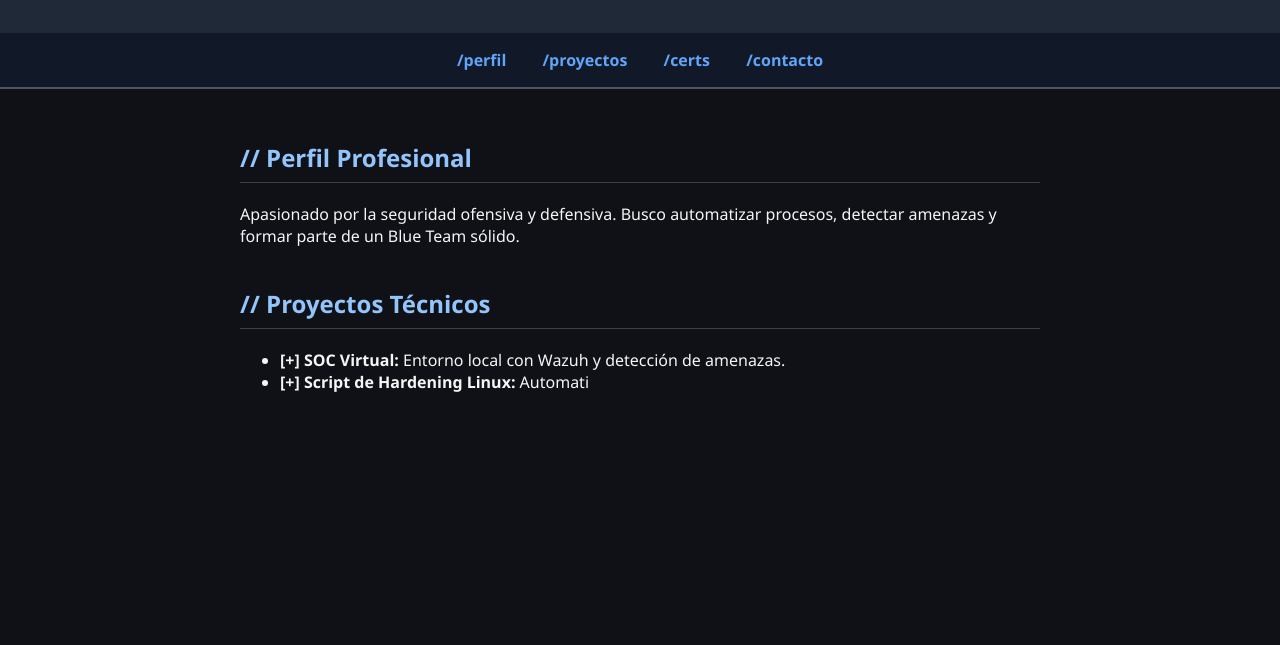
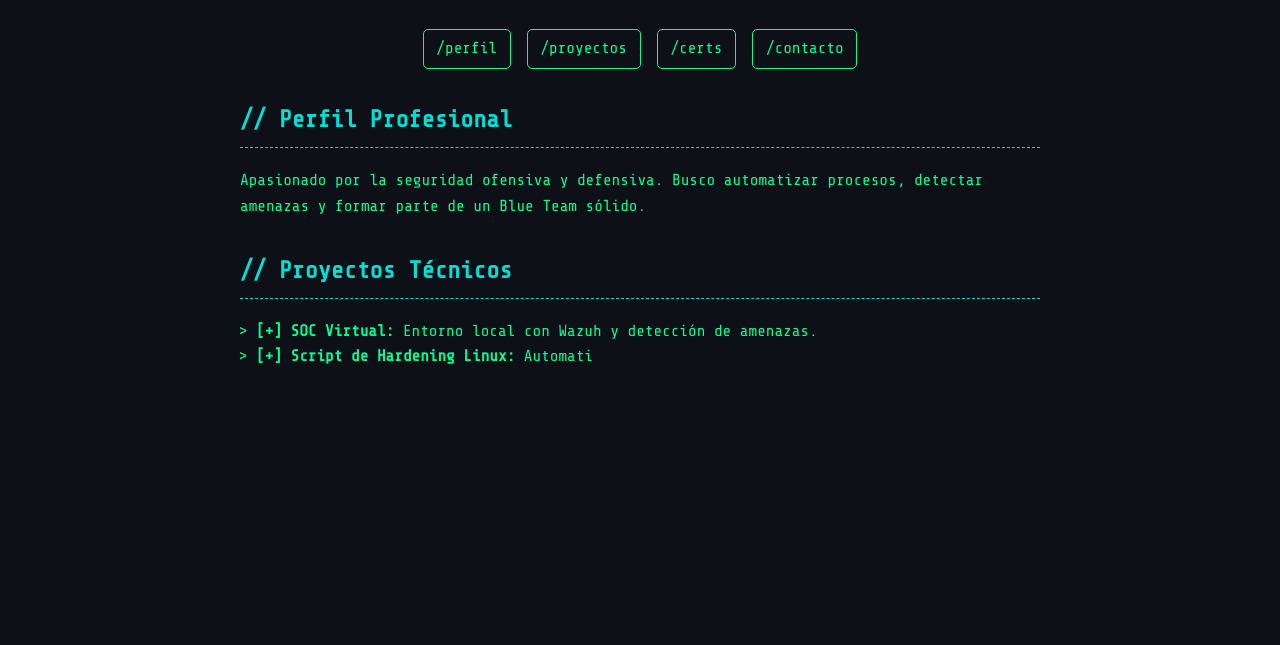
Before and after one commit to sarxter/page, a plain HTML site: page index.html in a window 1280 px wide. Shown: the part 155-800 px from the top of the page. Drawn offline with nearby package versions, Linux system fonts and the light colour scheme.

Commit message:
style.css

```diff
--- a/style.css
+++ b/style.css
@@ -1,50 +1,62 @@
 body {
-  font-family: "Segoe UI", Tahoma, Geneva, Verdana, sans-serif;
   margin: 0;
-  background-color: #0f1117;
-  color: #f5f5f5;
+  font-family: 'Share Tech Mono', monospace;
+  background-color: #0d1117;
+  color: #00ff95;
+  line-height: 1.6;
+}
+
+.container {
+  max-width: 800px;
+  margin: auto;
+  padding: 2rem;
 }
 
 header {
-  background-color: #1f2937;
   text-align: center;
-  padding: 2rem;
+  margin-bottom: 2rem;
 }
 
 nav {
-  background: #111827;
-  text-align: center;
-  padding: 1rem;
-  border-bottom: 2px solid #4b5563;
+  display: flex;
+  justify-content: center;
+  gap: 1rem;
+  margin-bottom: 2rem;
+  flex-wrap: wrap;
 }
 
 nav a {
-  margin: 0 1rem;
-  color: #60a5fa;
+  color: #00ff95;
   text-decoration: none;
-  font-weight: bold;
+  border: 1px solid #00ff95;
+  padding: 0.4rem 0.8rem;
+  border-radius: 5px;
+  transition: 0.3s;
 }
 
-main {
-  padding: 2rem;
-  max-width: 800px;
-  margin: auto;
+nav a:hover {
+  background-color: #00ff95;
+  color: #0d1117;
 }
 
 section {
-  margin-bottom: 2.5rem;
+  margin-bottom: 2rem;
 }
 
 h2 {
-  color: #93c5fd;
-  border-bottom: 1px solid #374151;
+  color: #00e0d5;
+  border-bottom: 1px dashed #00e0d5;
   padding-bottom: 0.5rem;
 }
 
+ul {
+  list-style-type: "> ";
+  padding-left: 1rem;
+}
+
 footer {
-  background-color: #1f2937;
-  color: #9ca3af;
   text-align: center;
-  padding: 1rem;
+  margin-top: 3rem;
+  color: #555;
   font-size: 0.9rem;
 }
```
